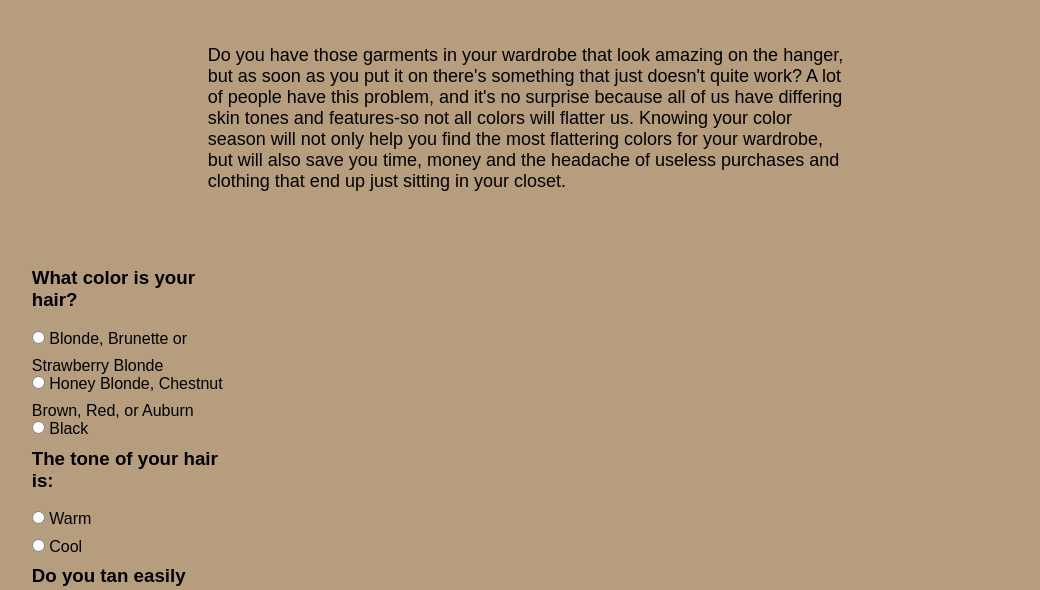
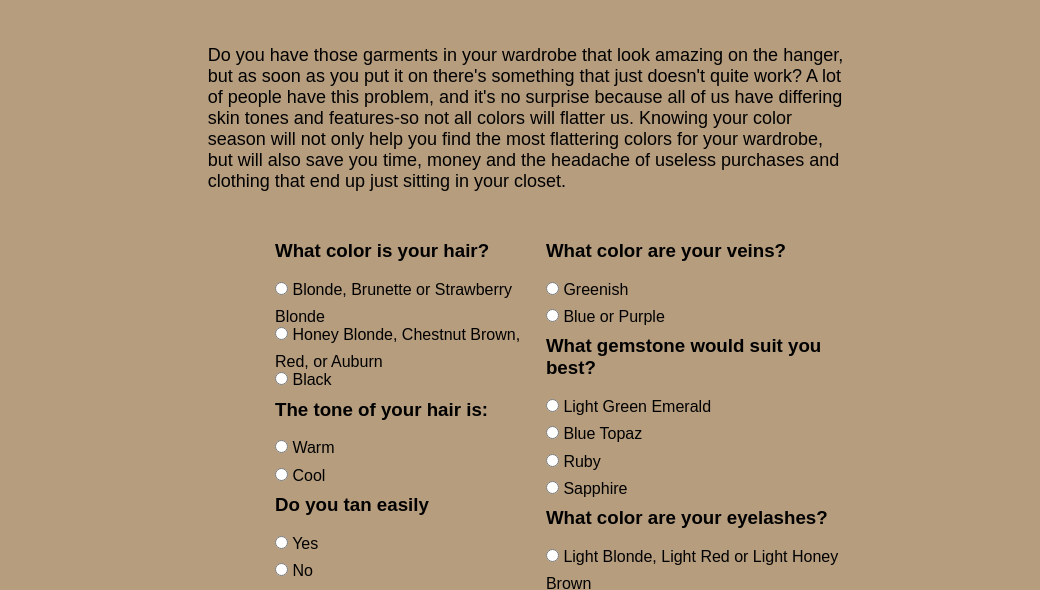
Before and after one commit to Caprena1/color_analysis_season, a plain HTML site: page index.html in a window 1280 px wide. Shown: the part 373-963 px from the top of the page, without its empty margins (117-1157 px from the left). Drawn offline with Linux system fonts and the light colour scheme.

Commit message:
media query-responsiveness

```diff
--- a/colors.js
+++ b/colors.js
@@ -140,21 +140,75 @@ function handleChange(e, boxChecked) {
  //FUNCTION TO DETERMINE COLORS
  function checkAnswers() {
     if (
-      quizResult.hair === 'hair1' &&
+      quizResult.hair === 'blonde' &&
+      quizResult.hairtone === 'cool' &&
+      quizResult.tan === 'no' &&
+      quizResult.palms === 'pink' &&
+      quizResult.eyes === 'lightblue' &&
+      quizResult.jewelry === 'silver' &&
+      quizResult.sunburn === 'yes' &&
+      quizResult.veins === 'blue_purple' &&
+      quizResult.gemstone === 'light_green_emerald' &&
+      quizResult.eyelashes === 'lightblonde' &&
+      quizResult.inside_lip === 'pinkish' &&
+      quizResult.cheeks === 'rosypink' &&
+      quizResult.skintone === 'cool'
+    ); {
+      alert('You are a SUMMER. Pastels look great on you!');
+    }
+
+    if (
+      quizResult.hair === 'auburn' &&
+      quizResult.hairtone === 'warm' &&
+      quizResult.tan === 'no' &&
+      quizResult.palms === 'pink' &&
+      quizResult.eyes === 'darkgreen' &&
+      quizResult.jewelry === 'gold' &&
+      quizResult.sunburn === 'yes' &&
+      quizResult.veins === 'greenish' &&
+      quizResult.gemstone === 'sapphire' &&
+      quizResult.eyelashes === 'lightbrown' &&
+      quizResult.inside_lip === 'pinkish' &&
+      quizResult.cheeks === 'rosypink' &&
+      quizResult.skintone === 'warm'
+    ); {
+      alert('You are an AUTUMN. Fall and Earthtone colors look great on you!');
+    }
+
+    if (
+      quizResult.hair === 'auburn' &&
       quizResult.hairtone === 'warm' &&
       quizResult.tan === 'yes' &&
-      quizResult.palms === 'yes' &&
-      quizResult.eyes === 'yes' &&
-      quizResult.jewelry === 'yes' &&
+      quizResult.palms === 'peach' &&
+      quizResult.eyes === 'lightblue' &&
+      quizResult.jewelry === 'gold' &&
       quizResult.sunburn === 'yes' &&
-      quizResult.veins === 'yes' &&
-      quizResult.gemstone === 'yes' &&
-      quizResult.eyelashes === 'yes' &&
-      quizResult.inside_lip === 'yes' &&
-      quizResult.cheeks === 'yes' &&
-      quizResult.skintone === 'yes'
+      quizResult.veins === 'greenish' &&
+      quizResult.gemstone === 'blue_topaz' &&
+      quizResult.eyelashes === 'lightbrown' &&
+      quizResult.inside_lip === 'pinkish' &&
+      quizResult.cheeks === 'rosypink' &&
+      quizResult.skintone === 'cool'
     ); {
-      alert('You are summer');
+      alert('You are a SPRING! Your wardrobe should be full of warm and bright colors.');
+    }
+
+    if (
+      quizResult.hair === 'black' &&
+      quizResult.hairtone === 'cool' &&
+      quizResult.tan === 'yes' &&
+      quizResult.palms === 'peach' &&
+      quizResult.eyes === 'deepbrown' &&
+      quizResult.jewelry === 'gold' &&
+      quizResult.sunburn === 'no' &&
+      quizResult.veins === 'greenish' &&
+      quizResult.gemstone === 'ruby' &&
+      quizResult.eyelashes === 'black' &&
+      quizResult.inside_lip === 'pinkish' &&
+      quizResult.cheeks === 'rosypink' &&
+      quizResult.skintone === 'cool'
+    ); {
+      alert('You are a WINTER! You look great in bright, bold, jewel-tone colors. ');
     }
   }
 
--- a/index.html
+++ b/index.html
@@ -40,7 +40,7 @@
                 </p>
             </div>
             <section>
-                <form action="seasonsbycaprena.html" id="form">
+                <form action="seasonsbycaprena.html" id="boxChecked">
                     <div class="container1">
                         <div>
                             <h1>What color is your hair?</h1>
--- a/style.css
+++ b/style.css
@@ -86,28 +86,17 @@ input, label {
 
 
 article {
-
     width:75%;
     padding: .5em;
 }
 
-section {
+form {
     display: flex;
     flex-direction: row;
-    margin-top: 75px;
-
-}
-
-.container1 {
-    width: 50%;
-    height: 100vh;
-    margin-left: 35%;
-}
-.container2 {
-    width: 50%;
-    height: 100vh;
-    margin-left: 10%;
-
+    justify-content: space-between;
+    flex: 2;
+    margin-top: 3rem;
+    margin-left: 40%;
 }
 
 .button {
@@ -125,58 +114,29 @@ footer {
     background-color: olive;
 }
 
-@media only screen and (min-width: 768px) {
+@media only screen and (max-width: 768px) {
 
 
     main {
         display:flex;
         flex-direction: column;
-    }
-    /* section {
-        display: flex;
-        flex-direction: column;
-    } */
+        flex: 1;
 
-
-    /* .container1 {
-        margin-left: 2%;
     }
 
-    .columns-desktop {
-        display: flex;
-    } */
+    h1 {
+        margin-top: 2rem;
     }
 
-.color {
-    width: 200px;
-    padding: 10px;
-    margin: 10px;
-    background-color: #fff;
-    border: solid 1px #ccc;
+    input, label {
+        margin-bottom: 1rem;
     }
 
-.color img {
-    width: 100%;
+    form {
+        display:flex;
+        flex-direction: column;
+        flex: 1;
+
     }
 
-.color .title {
-    font-weight: bold;
 }
-
-.color .columns {
-    width:100%;
-}
-.color .price {
-    text-align: right;
-}
-.color .columns div {
-    width: 50%;
-}
-
-.color button {
-    background-color: #f6aeae;
-    padding: 10px;
-    border: solid 1px #f6aeae;
-    border-radius: 3px;
-    color: #fff;
-}
```
Lines whose indentation alone changed are shown as unchanged.
